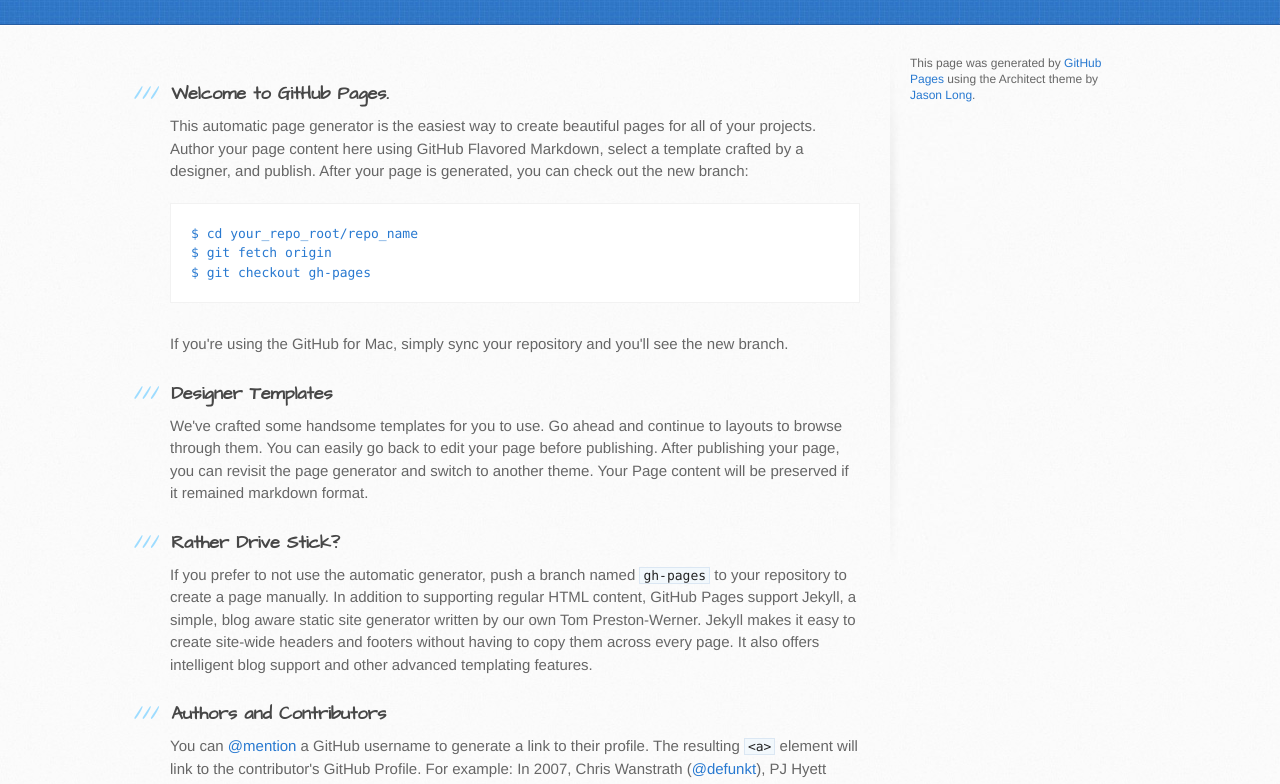
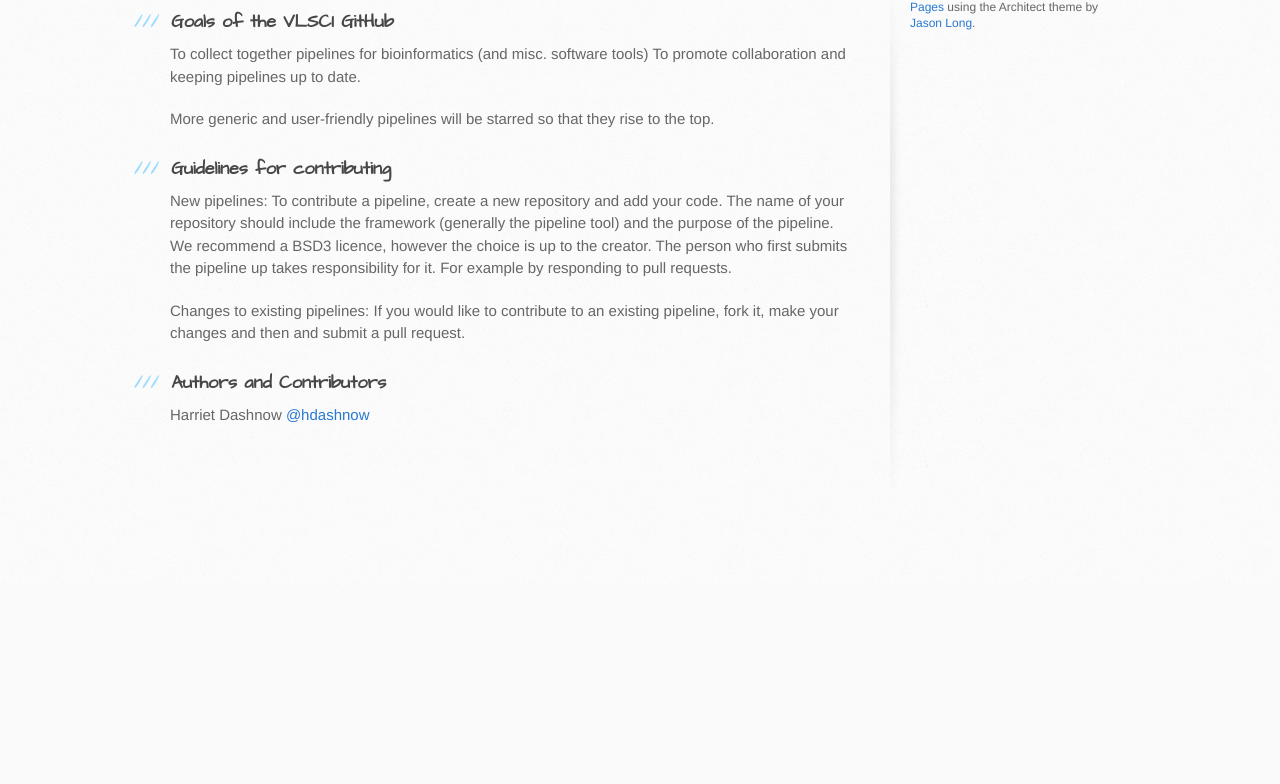
Before and after one commit to melbournebioinformatics/vlsci.github.io, a plain HTML site: page index.html in a window 1280 px wide. Shown: the part 214-998 px from the top of the page. After the commit the page ends 800 px from the top, so only its background shows below. Drawn offline with Linux system fonts and the light colour scheme.

Commit message:
Replace master branch with page content via GitHub

```diff
--- a/index.html
+++ b/index.html
@@ -13,13 +13,13 @@
     <script src="//html5shiv.googlecode.com/svn/trunk/html5.js"></script>
     <![endif]-->
 
-    <title>VLSCI GitHub repository by vlsci</title>
+    <title>VLSCI Pipelines by vlsci</title>
   </head>
 
   <body>
     <header>
       <div class="inner">
-        <h1>VLSCI GitHub repository</h1>
+        <h1>VLSCI Pipelines</h1>
         <h2></h2>
         <a href="https://github.com/vlsci" class="button"><small>Follow me on</small>GitHub</a>
       </div>
@@ -29,36 +29,29 @@
       <div class="inner clearfix">
         <section id="main-content">
           <h3>
-<a name="welcome-to-github-pages" class="anchor" href="#welcome-to-github-pages"><span class="octicon octicon-link"></span></a>Welcome to GitHub Pages.</h3>
+<a name="goals-of-the-vlsci-github" class="anchor" href="#goals-of-the-vlsci-github"><span class="octicon octicon-link"></span></a>Goals of the VLSCI GitHub</h3>
 
-<p>This automatic page generator is the easiest way to create beautiful pages for all of your projects. Author your page content here using GitHub Flavored Markdown, select a template crafted by a designer, and publish. After your page is generated, you can check out the new branch:</p>
+<p>To collect together pipelines for bioinformatics (and misc. software tools)
+To promote collaboration and keeping pipelines up to date.</p>
 
-<pre><code>$ cd your_repo_root/repo_name
-$ git fetch origin
-$ git checkout gh-pages
-</code></pre>
-
-<p>If you're using the GitHub for Mac, simply sync your repository and you'll see the new branch.</p>
+<p>More generic and user-friendly pipelines will be starred so that they rise to the top.</p>
 
 <h3>
-<a name="designer-templates" class="anchor" href="#designer-templates"><span class="octicon octicon-link"></span></a>Designer Templates</h3>
+<a name="guidelines-for-contributing" class="anchor" href="#guidelines-for-contributing"><span class="octicon octicon-link"></span></a>Guidelines for contributing</h3>
 
-<p>We've crafted some handsome templates for you to use. Go ahead and continue to layouts to browse through them. You can easily go back to edit your page before publishing. After publishing your page, you can revisit the page generator and switch to another theme. Your Page content will be preserved if it remained markdown format.</p>
+<p>New pipelines:
+To contribute a pipeline, create a new repository and add your code.
+The name of your repository should include the framework (generally the pipeline tool) and the purpose of the pipeline.
+We recommend a BSD3 licence, however the choice is up to the creator.
+The person who first submits the pipeline up takes responsibility for it. For example by responding to pull requests.</p>
 
-<h3>
-<a name="rather-drive-stick" class="anchor" href="#rather-drive-stick"><span class="octicon octicon-link"></span></a>Rather Drive Stick?</h3>
-
-<p>If you prefer to not use the automatic generator, push a branch named <code>gh-pages</code> to your repository to create a page manually. In addition to supporting regular HTML content, GitHub Pages support Jekyll, a simple, blog aware static site generator written by our own Tom Preston-Werner. Jekyll makes it easy to create site-wide headers and footers without having to copy them across every page. It also offers intelligent blog support and other advanced templating features.</p>
+<p>Changes to existing pipelines:
+If you would like to contribute to an existing pipeline, fork it, make your changes and then and submit a pull request.</p>
 
 <h3>
 <a name="authors-and-contributors" class="anchor" href="#authors-and-contributors"><span class="octicon octicon-link"></span></a>Authors and Contributors</h3>
 
-<p>You can <a href="https://github.com/blog/821" class="user-mention">@mention</a> a GitHub username to generate a link to their profile. The resulting <code>&lt;a&gt;</code> element will link to the contributor's GitHub Profile. For example: In 2007, Chris Wanstrath (<a href="https://github.com/defunkt" class="user-mention">@defunkt</a>), PJ Hyett (<a href="https://github.com/pjhyett" class="user-mention">@pjhyett</a>), and Tom Preston-Werner (<a href="https://github.com/mojombo" class="user-mention">@mojombo</a>) founded GitHub.</p>
-
-<h3>
-<a name="support-or-contact" class="anchor" href="#support-or-contact"><span class="octicon octicon-link"></span></a>Support or Contact</h3>
-
-<p>Having trouble with Pages? Check out the documentation at <a href="http://help.github.com/pages">http://help.github.com/pages</a> or contact <a href="mailto:support@github.com">support@github.com</a> and we’ll help you sort it out.</p>
+<p>Harriet Dashnow <a href="https://github.com/hdashnow" class="user-mention">@hdashnow</a></p>
         </section>
 
         <aside id="sidebar">
```
Also changed, not shown: params.json (+1 -1 lines).
